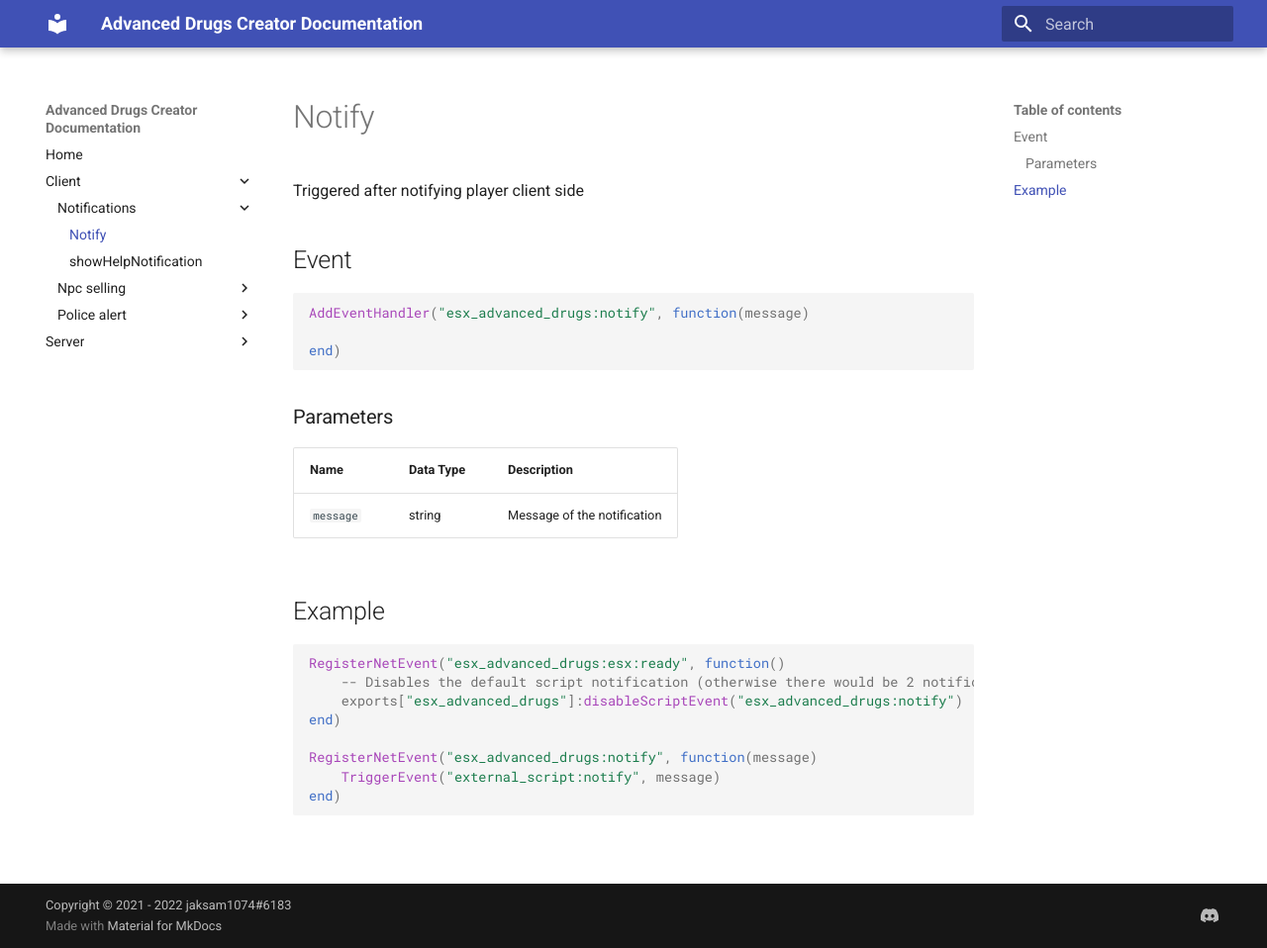
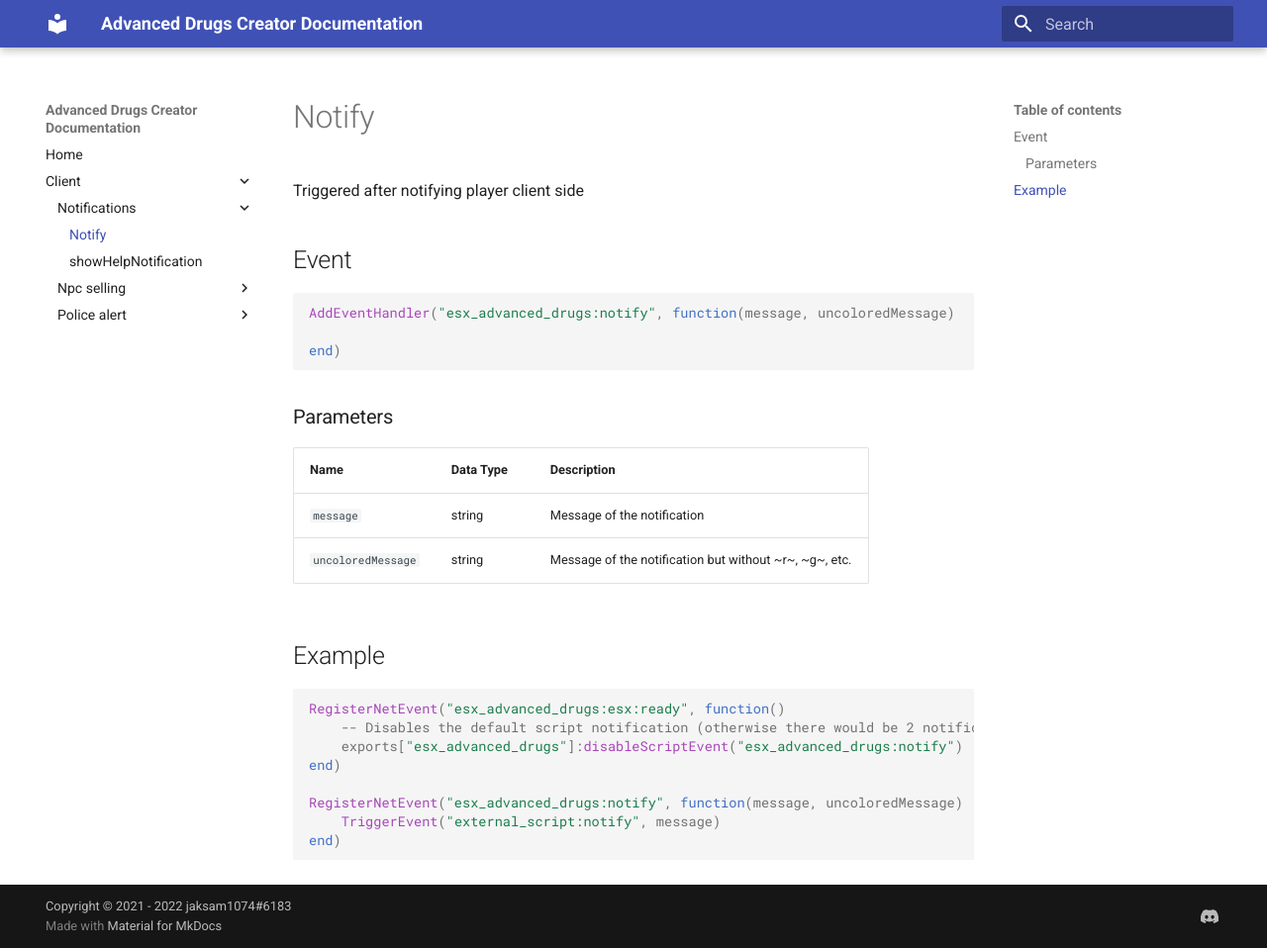
Before and after one commit to jaksam1074/Drugs-Creator-documentation, an MkDocs documentation site: the page built from docs/client/notifications/notify.md, in a window 1280 px wide and 958 px high. Shown: the whole window at 99% size. Built offline with MkDocs 1.6.1 and Material for MkDocs 9.7.7, drawn with Linux system fonts in a browser that asks for light colours.

Commit message:
- Tolte notifiche server side + Messo messaggio senza colore come parametro

````diff
--- a/docs/client/notifications/notify.md
+++ b/docs/client/notifications/notify.md
@@ -2,7 +2,7 @@ Triggered after notifying player client side
 
 ## Event
 ``` lua
-AddEventHandler("esx_advanced_drugs:notify", function(message)
+AddEventHandler("esx_advanced_drugs:notify", function(message, uncoloredMessage)
 
 end)
 ```
@@ -12,6 +12,7 @@ end)
 | Name              | Data Type | Description                 |
 | -                 | -         | -                             |
 | `message`         | string    | Message of the notification  |
+| `uncoloredMessage`         | string    | Message of the notification but without ~r~, ~g~, etc.  |
 
 ## Example
 ``` lua
@@ -20,7 +21,7 @@ RegisterNetEvent("esx_advanced_drugs:esx:ready", function()
     exports["esx_advanced_drugs"]:disableScriptEvent("esx_advanced_drugs:notify")
 end)
 
-RegisterNetEvent("esx_advanced_drugs:notify", function(message)
+RegisterNetEvent("esx_advanced_drugs:notify", function(message, uncoloredMessage)
     TriggerEvent("external_script:notify", message)
 end)
 ```
````
Also changed, not shown: docs/server/notifications/notify.md (deleted, +0 -27 lines).
